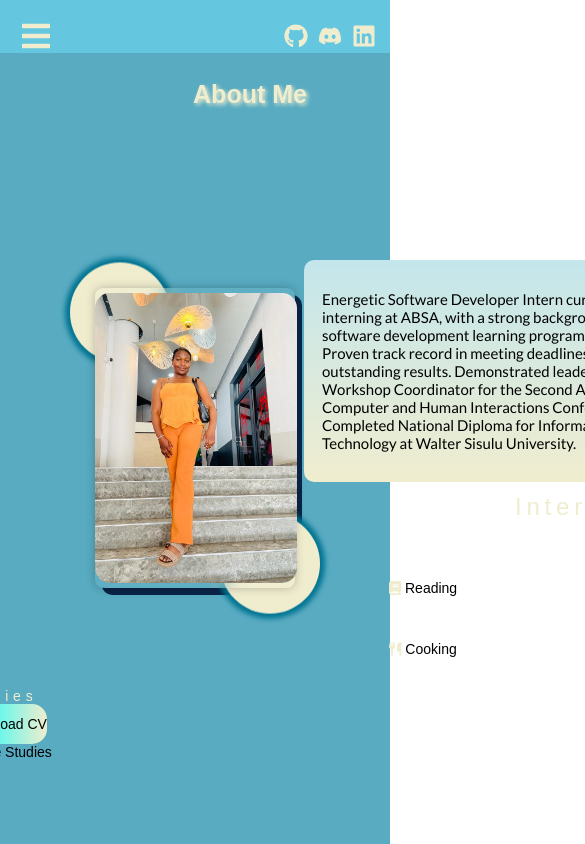
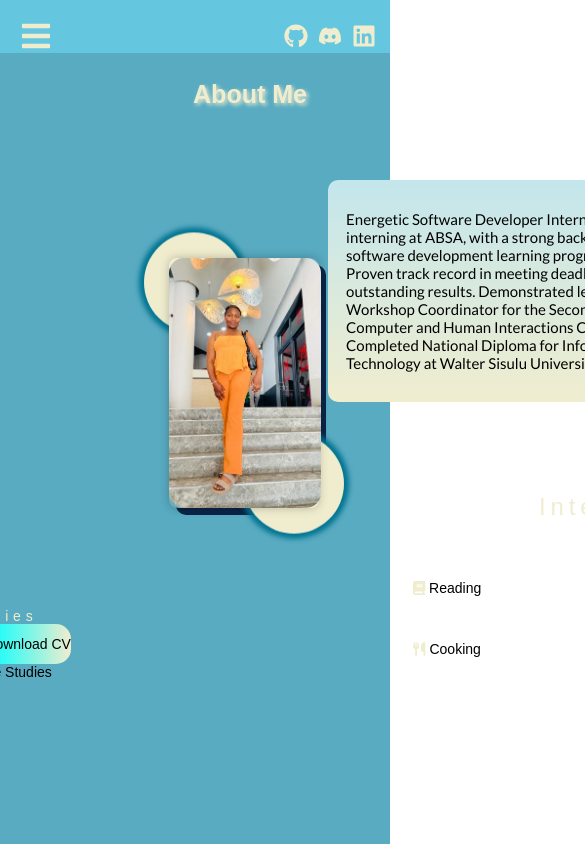
Before and after one commit to Sikhuphela/Port, a React (Create React App) app: page /about in a window 390 px wide. Shown: the top 844 px of the page, 585 px wide, since content can reach past the window. Built offline with nearby package versions, Linux system fonts and the light colour scheme.

Commit message:
decreased the size of aabout me image

```diff
--- a/src/Pages/About.css
+++ b/src/Pages/About.css
@@ -454,17 +454,18 @@
   @media screen and (max-width: 480px) {
 
     .card-2{
-      width: 200px;
-      height: 300px;
-      left: 200px;
-      margin-top: 150px;
+      width: 150px;
+      height: 250px;
+      left: 250px;
+      margin-top: 120px;
     }
+
     .about .IMG {
-      height: 290px;
-      width: 202px;
+      height: 250px;
+      width: 152px;
       left: 0px;
       border-radius: 15px;
-      margin-top: -25px;
+      margin-top: -30px;
     }
 
     .about .cooking,
```
